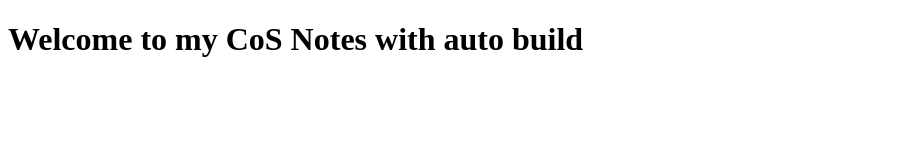
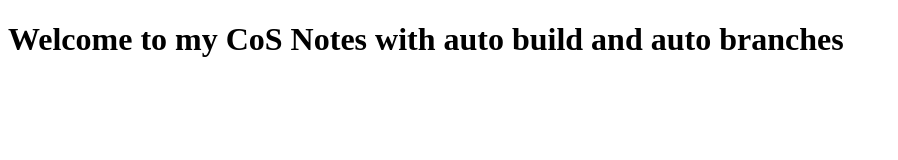
Before and after one commit to mtheoryx/dnd-cos, a Gatsby site: page / in a window 1280 px wide. Shown: the whole page, without its empty margins (0-898 px from the left). Built offline with nearby package versions, Linux system fonts and the light colour scheme; Gatsby itself is replaced by a stand-in of ours.

```diff
--- a/src/pages/index.js
+++ b/src/pages/index.js
@@ -1,5 +1,7 @@
 import React from "react";
 
-const App = () => <h1>Welcome to my CoS Notes with auto build</h1>;
+const App = () => (
+  <h1>Welcome to my CoS Notes with auto build and auto branches</h1>
+);
 
 export default App;
```
